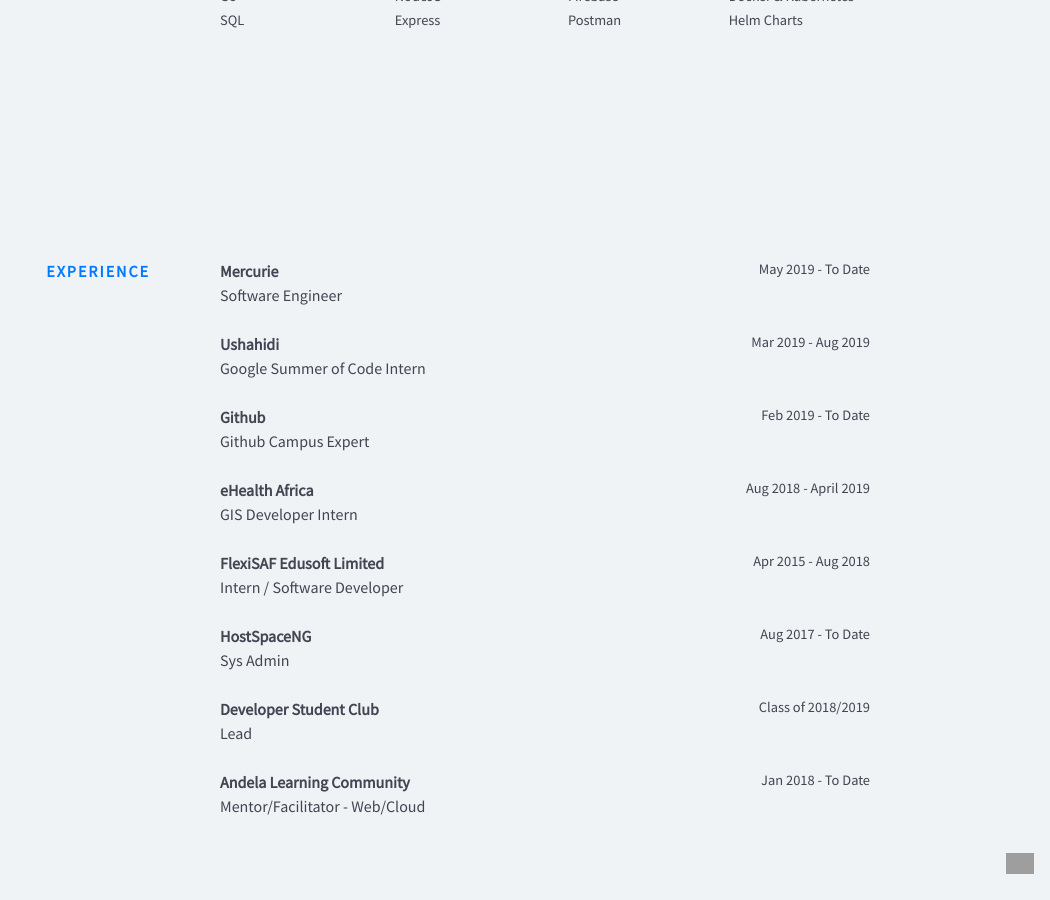
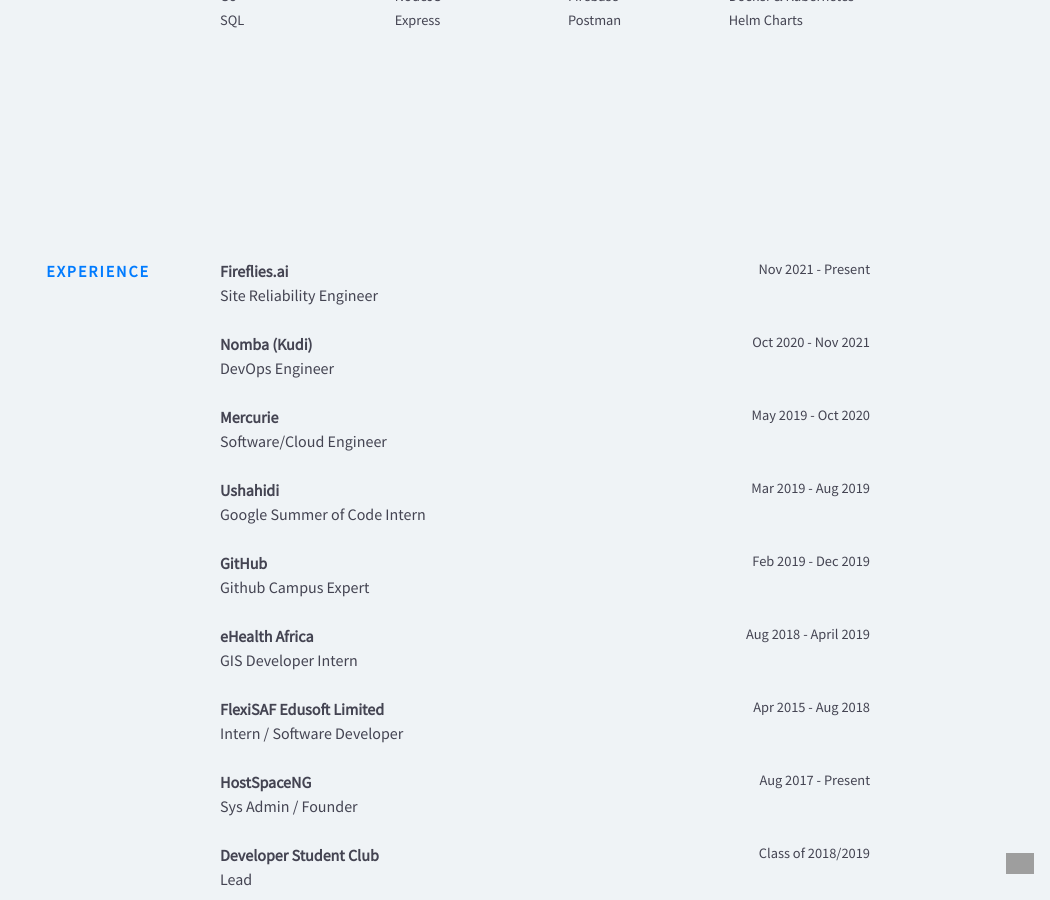
Before and after one commit to Timtech4u/timtech4u.github.io, a Jekyll site: the page built from index.html, in a window 1280 px wide and 900 px high, scrolled down 1825 px. Shown: the whole window, without its empty margins (230-1280 px from the left). Built offline with Jekyll 4.4.1, drawn with Linux system fonts in a browser that asks for light colours; nearby versions of some CDN libraries; some of the changed text lies outside the part shown; grey boxes are pictures that could not be loaded.

```diff
--- a/_data/experience.yml
+++ b/_data/experience.yml
@@ -1,16 +1,26 @@
+- company: Fireflies.ai
+  url: https://fireflies.ai
+  time: Nov 2021 - Present
+  position: Site Reliability Engineer
+
+- company: Nomba (Kudi)
+  url: https://kudi.com/careers
+  time: Oct 2020 - Nov 2021
+  position: DevOps Engineer
+
 - company: Mercurie
   url: https://mercurie.ng
-  time: May 2019 - To Date
-  position: Software Engineer
+  time: May 2019 - Oct 2020
+  position: Software/Cloud Engineer
 
 - company: Ushahidi
   url: https://www.ushahidi.com/about
   time: Mar 2019 - Aug 2019
   position: Google Summer of Code Intern
 
-- company: Github
+- company: GitHub
   url: https://githubcampus.expert/timtech4u
-  time: Feb 2019 - To Date
+  time: Feb 2019 - Dec 2019
   position: Github Campus Expert
 
 - company: eHealth Africa
@@ -25,15 +35,20 @@
 
 - company: HostSpaceNG
   url: http://hostspaceng.com
-  time: Aug 2017 - To Date
-  position: Sys Admin
+  time: Aug 2017 - Present
+  position: Sys Admin / Founder
 
 - company: Developer Student Club
   url: https://dscbuk.club
   time: Class of 2018/2019
   position: Lead
 
+- company: Google Developer Expert
+  url: https://developers.google.com/community/experts/directory/profile/profile-timothy-olaleke
+  time: Dec 2019 - Present
+  position: Cloud Expert
+
 - company: Andela Learning Community
   url: https://andela.com/alcwithgoogle/
-  time: Jan 2018 - To Date
+  time: Jan 2018 - Dec 2019
   position: Mentor/Facilitator - Web/Cloud
```
